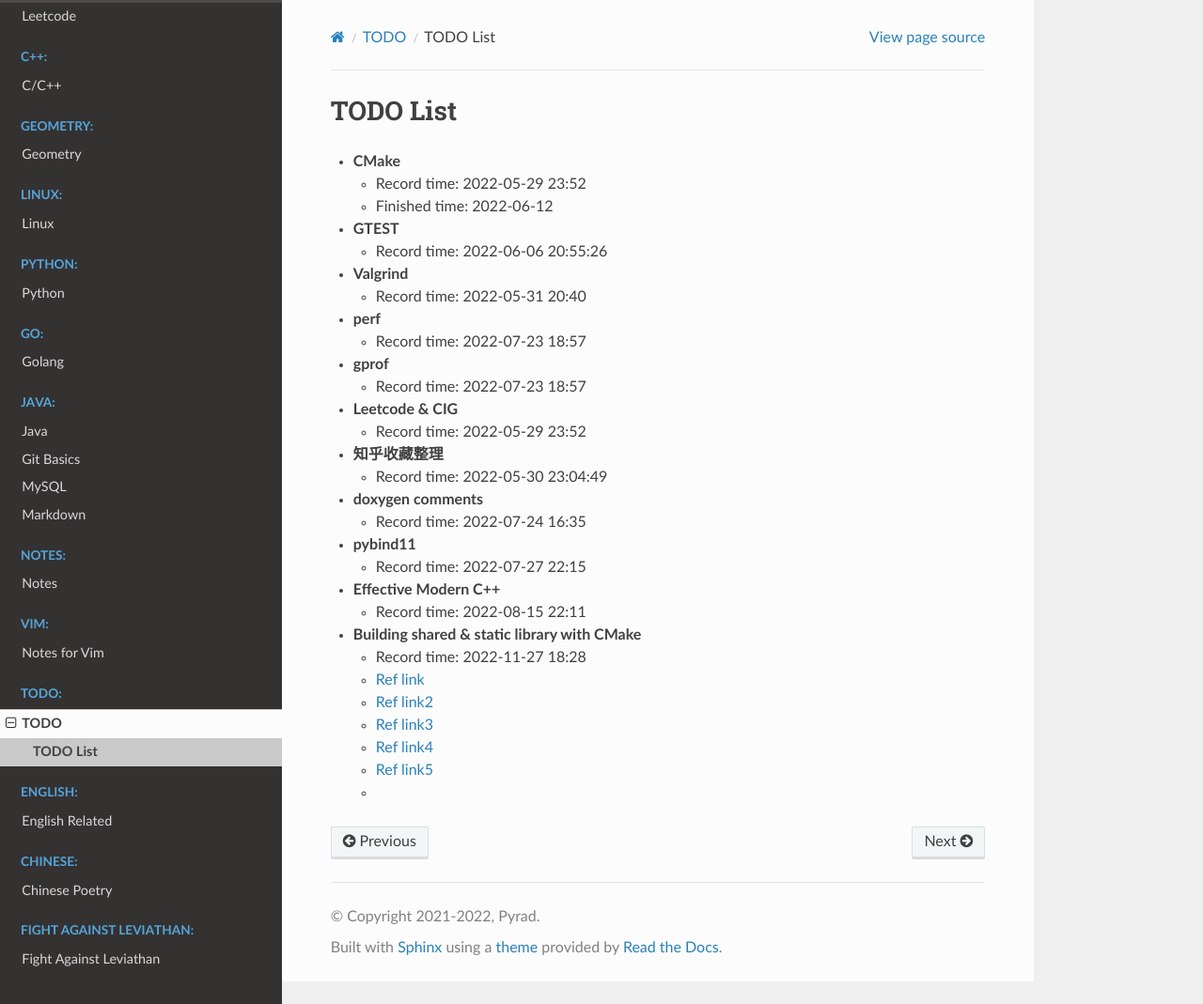
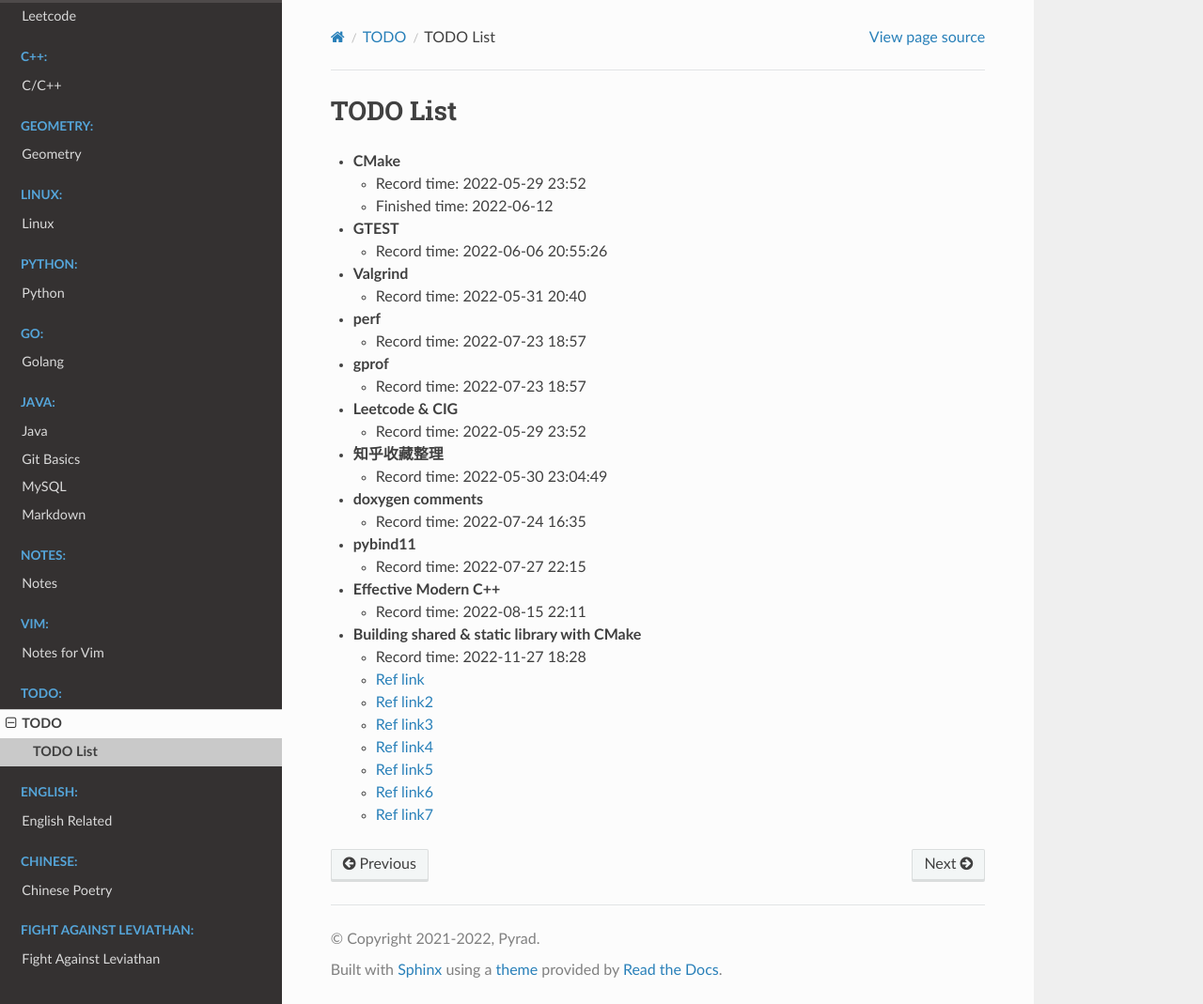
Before and after one commit to Pyrad/pyradnotes, a Sphinx documentation site: the page built from source/TODO/todo.md, in a window 1280 px wide and 1069 px high. Shown: the whole window at 94% size. Built offline with Sphinx 7.4.7 and the Read the Docs theme 2.0.0, drawn with Linux system fonts in a browser that asks for light colours.

Commit message:
More URLs for reference

```diff
--- a/source/TODO/todo.md
+++ b/source/TODO/todo.md
@@ -29,4 +29,5 @@
   - [Ref link3](https://zhuanlan.zhihu.com/p/392750572)
   - [Ref link4](https://programming.vip/docs/cmake-i-compiles-static-dynamic-and-object-libraries.html)
   - [Ref link5](https://www.kitware.com/create-dlls-on-windows-without-declspec-using-new-cmake-export-all-feature/)
-  -
+  - [Ref link6](https://github.com/BrightXiaoHan/CMakeTutorial)
+  - [Ref link7](https://github.com/slomkowski/cmake-mingw-example)
```
